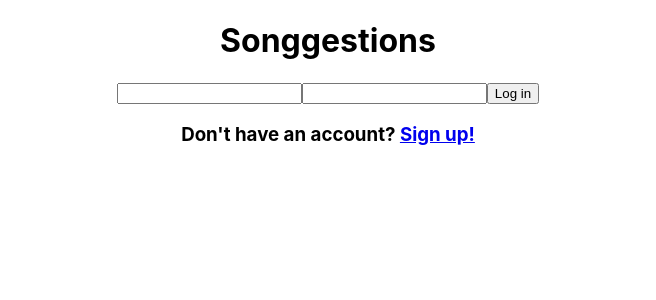
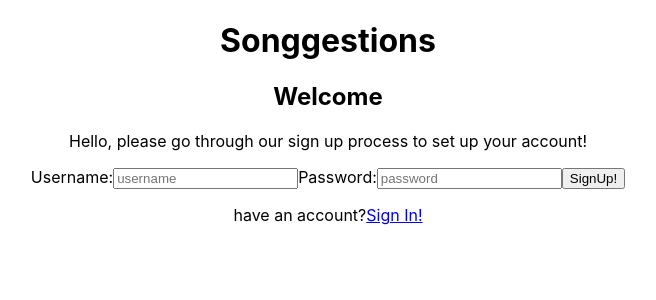
Before and after one commit to spotify-song-suggester-6/front-end, a React (Create React App) app in the folder front-end-app/: page / in a window 1280 px wide. Shown: the top 300 px of the page, without its empty margins (312-968 px from the left). Built offline with nearby package versions, Linux system fonts and the light colour scheme.

Commit message:
Changed start screen to sign up since YOU NEED TO DO THAT

```diff
--- a/front-end-app/src/App.js
+++ b/front-end-app/src/App.js
@@ -19,7 +19,7 @@
       <Router>
         <Switch>
           {/* <Route exact path="/" component={Home} /> */}
-          <Route exact path="/" component={Login} />
+          <Route exact path="/" component={SignUp} />
           <PrivateRoute exact path="/protected" component={HomeKey} />
           <Route path="/Home" component={HomeKey} />
           <Route path="/Login" component={Login} />
```
